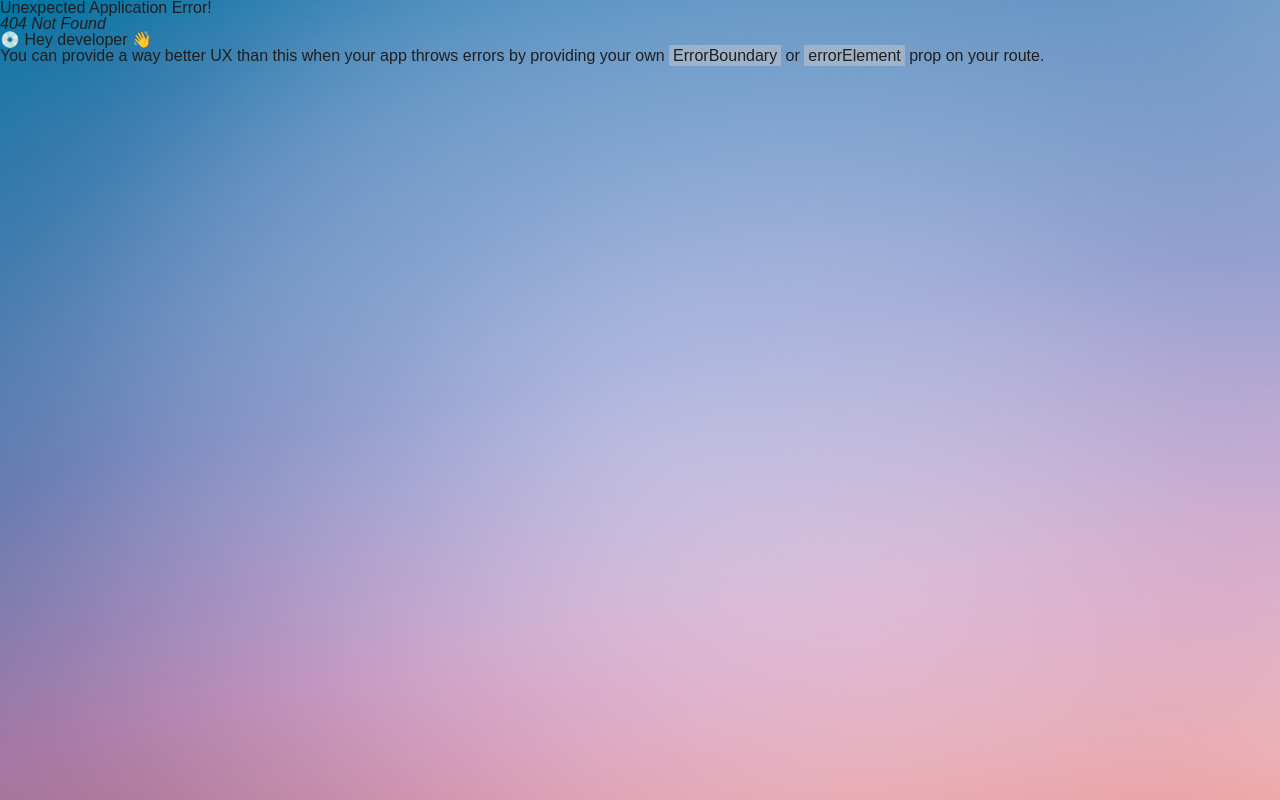
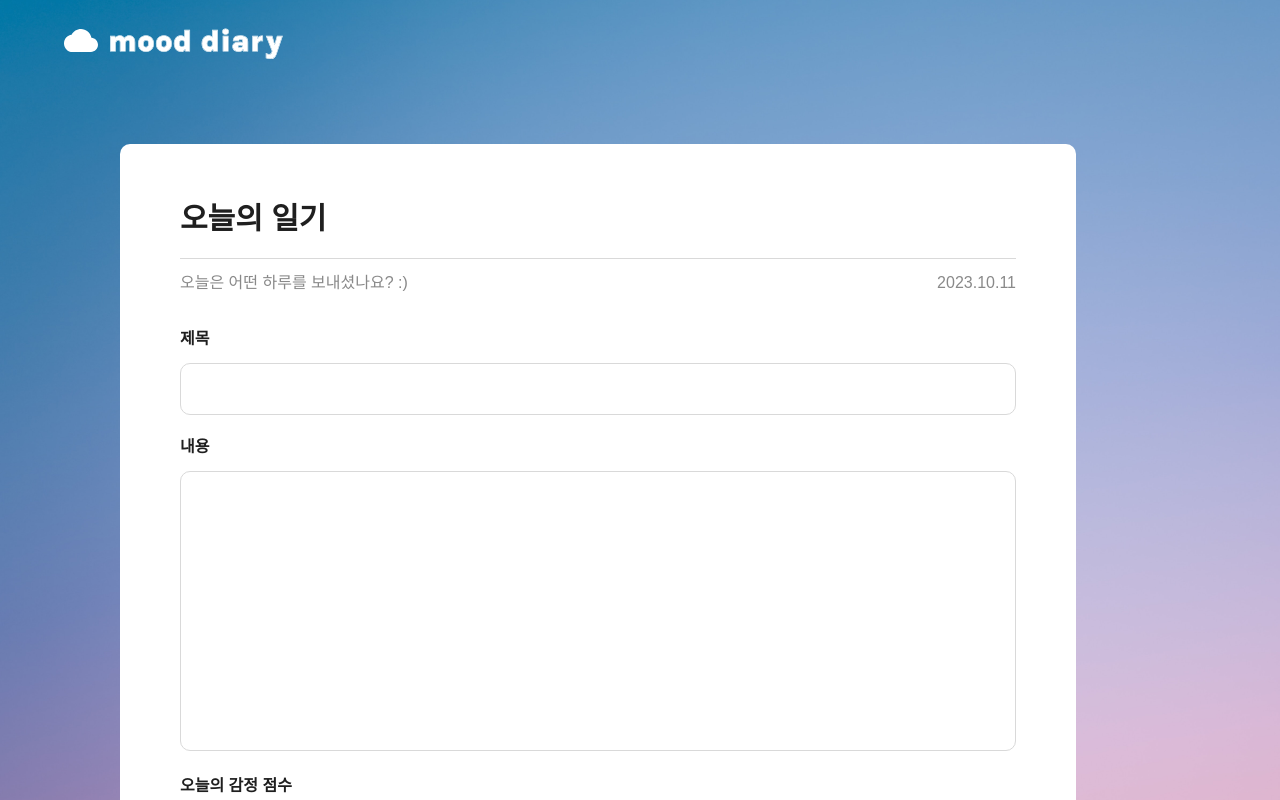
Before and after one commit to BEARSUM/Mood-Diary, a React (Create React App) app: page /post in a window 1280 px wide. Before the commit this address had no page. Shown: the top 800 px of the page. Built offline with nearby package versions, Linux system fonts and the light colour scheme.

Commit message:
feat: 일기 쓰기 페이지 추가 및 라우팅

```diff
--- /dev/null
+++ b/src/pages/Post/index.jsx
@@ -0,0 +1,12 @@
+import DiaryEditor from "../../components/common/DiaryEditor";
+import * as S from "./index.styled";
+
+const Post = () => {
+  return (
+    <S.Container>
+      <DiaryEditor />
+    </S.Container>
+  );
+};
+
+export default Post;
--- /dev/null
+++ b/src/pages/Post/index.styled.js
@@ -0,0 +1,8 @@
+import styled from "styled-components";
+
+const Container = styled.div`
+  padding: 54px 56px;
+  margin: 0 64px;
+`;
+
+export { Container };
--- a/src/routes/routing.js
+++ b/src/routes/routing.js
@@ -2,6 +2,7 @@ import { createBrowserRouter } from "react-router-dom";
 import Layout from "components/Layout";
 import Home from "pages/Home";
 import Mypage from "pages/Mypage";
+import Post from "pages/Post";
 
 const router = createBrowserRouter([
   {
@@ -13,6 +14,10 @@ const router = createBrowserRouter([
         element: <Home />,
       },
       {
+        path: "/post",
+        element: <Post />,
+      },
+      {
         path: "/mypage",
         element: <Mypage />,
       },
```
